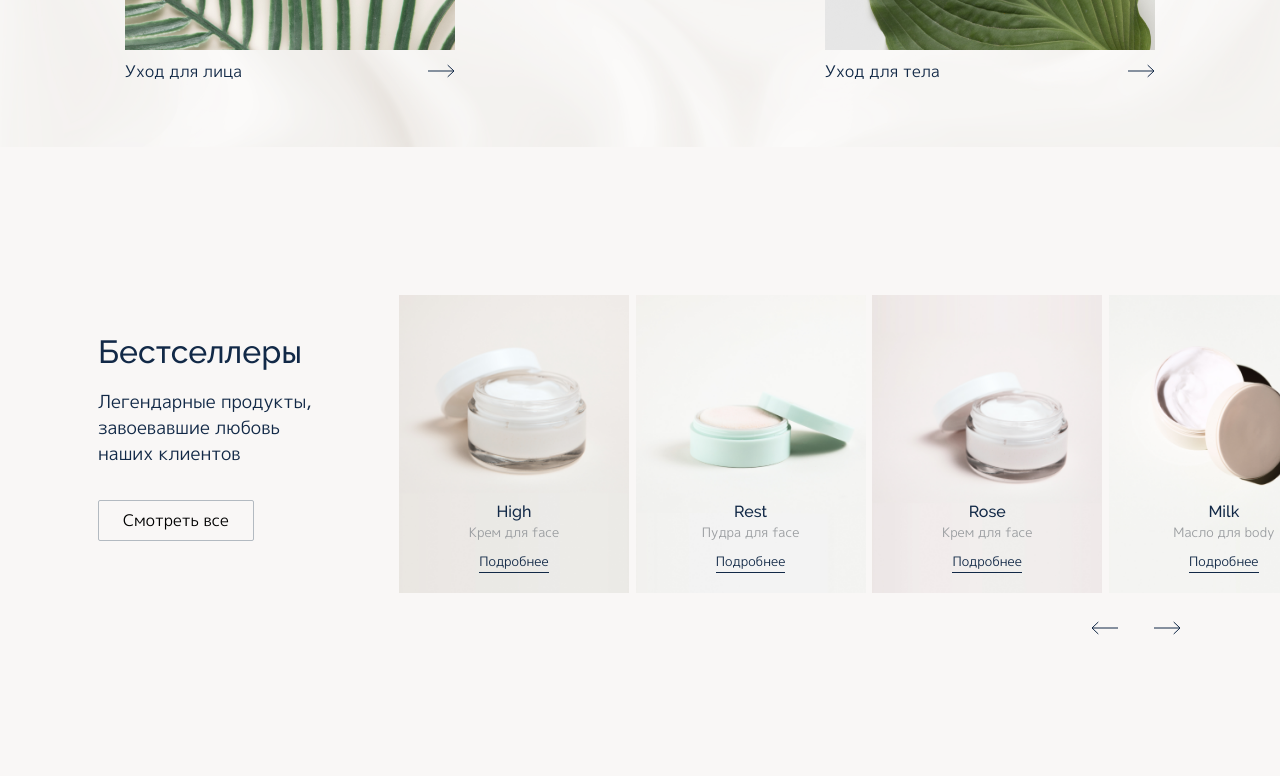
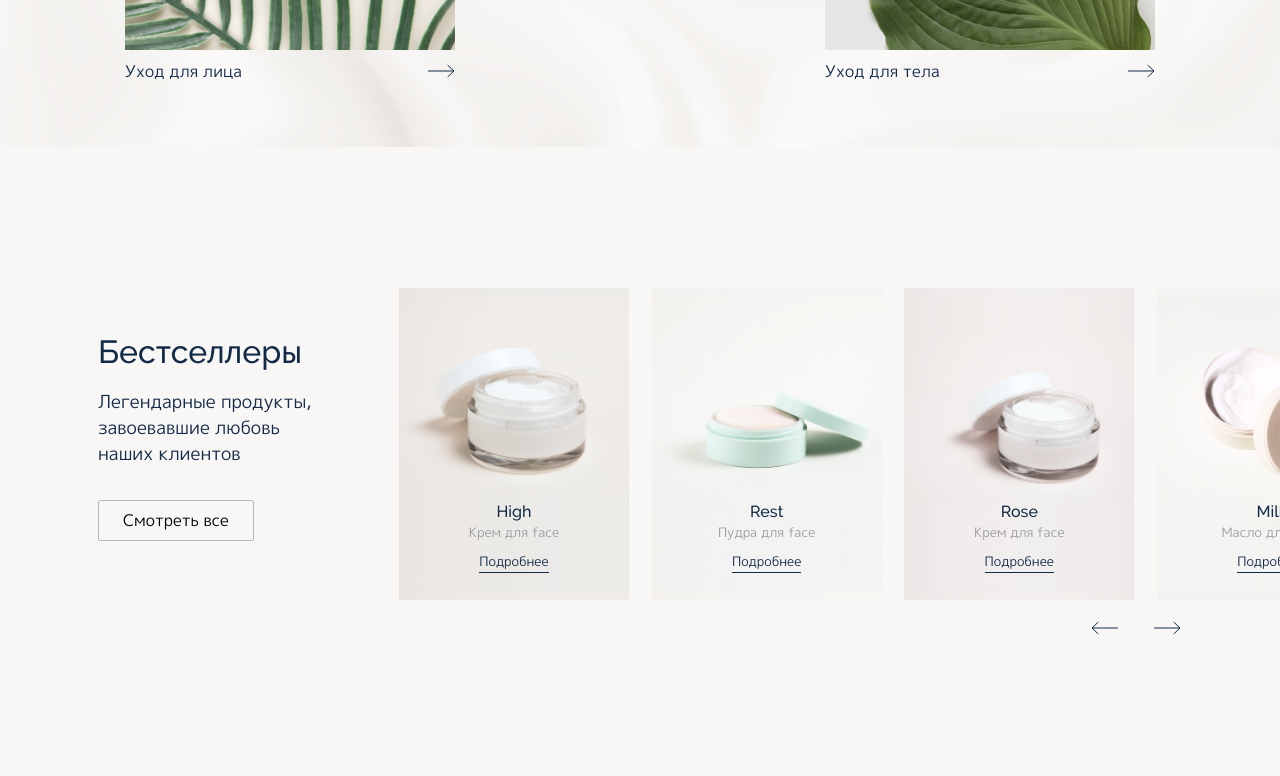
Before and after one commit to Smolib/maroon, a React (Create React App) app: page / in a window 1280 px wide. Shown: the part 503-1279 px from the top of the page. Built offline with nearby package versions, Linux system fonts and the light colour scheme.

Commit message:
feat: добавить swiper на главную страницу

```diff
--- a/src/components/Main/BestSellersSection/BestSellersSection.scss
+++ b/src/components/Main/BestSellersSection/BestSellersSection.scss
@@ -8,6 +8,11 @@ $size-of-mobile: 450px;
   max-width: 1366px;
   box-sizing: border-box;
   gap: 86px;
+  @media screen and (max-width: $size-of-tablet) {
+    padding-left: 45px;
+    margin-bottom: 36px;
+    gap: 39px;
+  }
   &__description-area {
     min-width: 215px;
     display: flex;
--- a/src/components/Main/BestSellersSection/SwiperBestsellers/BestSellerCard/BestSellerCard.scss
+++ b/src/components/Main/BestSellersSection/SwiperBestsellers/BestSellerCard/BestSellerCard.scss
@@ -7,7 +7,6 @@
   align-items: center;
   background-position: center;
   background-size: 230px auto;
-  background-repeat: no-repeat;
   &__title {
     font-family: var(--font-of-title);
     font-weight: 500;
--- a/src/components/Main/BestSellersSection/SwiperBestsellers/SwiperBestsellers.scss
+++ b/src/components/Main/BestSellersSection/SwiperBestsellers/SwiperBestsellers.scss
@@ -11,4 +11,7 @@ $size-of-mobile: 450px;
     justify-content: end;
     padding: 19px 93px 0 0;
   }
+  @media screen and (max-width: $size-of-tablet) {
+    padding-top: 120px;
+  }
 }
--- a/src/components/Main/BestSellersSection/SwiperBestsellers/SwiperBestsellers.tsx
+++ b/src/components/Main/BestSellersSection/SwiperBestsellers/SwiperBestsellers.tsx
@@ -8,13 +8,24 @@ import BestSellerCard from "./BestSellerCard/BestSellerCard";
 import items from "../../../../mocks/items";
 import "./SwiperBestsellers.scss";
 import NavigateButton from "../../../utils-components/SlidePrevButton/NavigateButton";
+import useCurrentWidth from "../../../../hooks/useCurrentWidth";
 
 function SwiperBestsellers() {
+  const width = useCurrentWidth();
+  const slidesPerView = width / 355;
+  let slidesPerGroup = 0;
+  if (width >= 1110) {
+    slidesPerGroup = 3;
+  } else if (width >= 700) {
+    slidesPerGroup = 2;
+  } else {
+    slidesPerGroup = 1;
+  }
   return (
     <Swiper
       modules={[Scrollbar]}
-      slidesPerView={3.85}
-      slidesPerGroup={3}
+      slidesPerView={slidesPerView}
+      slidesPerGroup={slidesPerGroup}
       spaceBetween={30}
       loop
     >
--- /dev/null
+++ b/src/hooks/useCurrentWidth.tsx
@@ -0,0 +1,24 @@
+import { useEffect, useState } from "react";
+
+const getWidth = () => window.innerWidth
+  || document.documentElement.clientWidth
+  || document.body.clientWidth;
+
+function useCurrentWidth() {
+  const [width, setWidth] = useState(getWidth());
+
+  useEffect(() => {
+    const resizeListener = () => {
+      setWidth(getWidth());
+    };
+    window.addEventListener("resize", resizeListener);
+
+    return () => {
+      window.removeEventListener("resize", resizeListener);
+    };
+  }, []);
+
+  return width;
+}
+
+export default useCurrentWidth;
```
